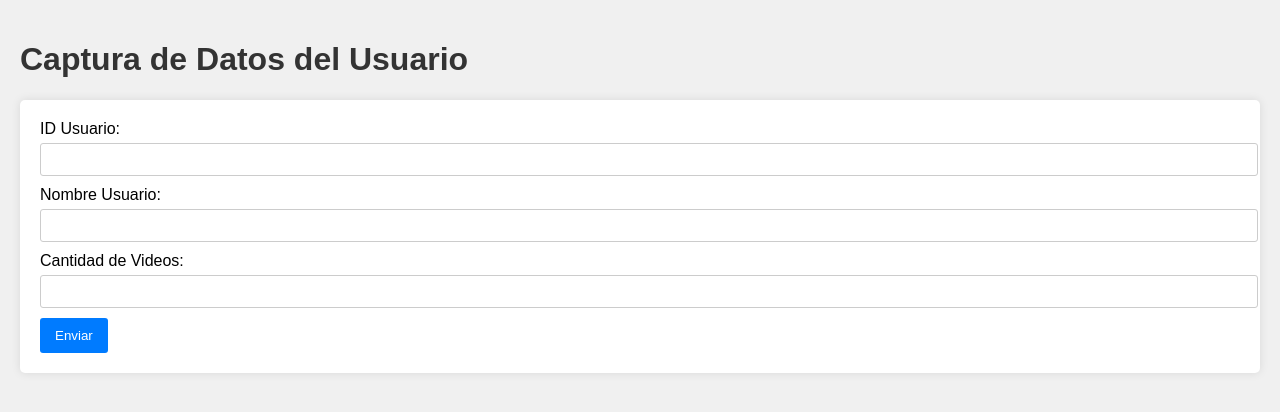
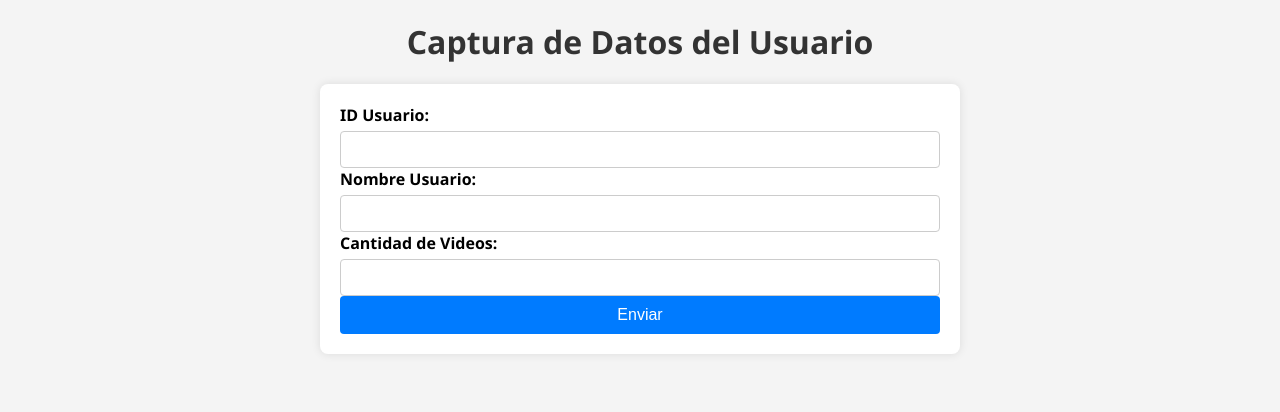
Before and after one commit to Delibes81/PfDjangoTecMi, a Django app: page /videos/captura_datos_usuario/ in a window 1280 px wide. Shown: the top 412 px of the page. Run offline with Django 5.2, Linux system fonts and the light colour scheme.

Commit message:
prueba 2

```diff
--- a/videos/static/css/styles.css
+++ b/videos/static/css/styles.css
@@ -1,59 +1,85 @@
 body {
-    font-family: Arial, sans-serif;
-    background-color: #f0f0f0;
+    font-family: 'Segoe UI', Tahoma, Geneva, Verdana, sans-serif;
+    background-color: #f4f4f4;
     margin: 0;
-    padding: 20px;
+    padding: 0;
 }
 
 h1, h2 {
     color: #333;
+    text-align: center;
+    margin-top: 20px;
 }
 
 form {
+    max-width: 600px;
+    margin: 20px auto;
+    padding: 20px;
     background-color: #fff;
-    padding: 20px;
-    border-radius: 5px;
+    border-radius: 8px;
     box-shadow: 0 0 10px rgba(0, 0, 0, 0.1);
 }
 
-label {
+form div {
+    margin-bottom: 15px;
+}
+
+form label {
     display: block;
     margin-bottom: 5px;
+    font-weight: bold;
 }
 
-input {
+form input[type="text"],
+form input[type="number"],
+form input[type="password"],
+form select {
     width: 100%;
-    padding: 8px;
-    margin-bottom: 10px;
+    padding: 10px;
     border: 1px solid #ccc;
-    border-radius: 3px;
+    border-radius: 4px;
+    box-sizing: border-box;
 }
 
-button {
-    padding: 10px 15px;
+form button {
+    width: 100%;
+    padding: 10px;
     background-color: #007bff;
     color: #fff;
     border: none;
-    border-radius: 3px;
+    border-radius: 4px;
     cursor: pointer;
+    font-size: 16px;
 }
 
-button:hover {
+form button:hover {
     background-color: #0056b3;
 }
 
 table {
-    width: 100%;
+    width: 80%;
+    margin: 20px auto;
     border-collapse: collapse;
-    margin-top: 20px;
+    background-color: #fff;
+    box-shadow: 0 0 10px rgba(0, 0, 0, 0.1);
 }
 
-th, td {
-    border: 1px solid #ccc;
+table th, table td {
     padding: 10px;
+    border: 1px solid #ddd;
     text-align: left;
 }
 
-th {
-    background-color: #f0f0f0;
+table th {
+    background-color: #007bff;
+    color: #fff;
+    font-weight: bold;
 }
+
+table tr:nth-child(even) {
+    background-color: #f2f2f2;
+}
+
+table tr:hover {
+    background-color: #e9ecef;
+}
```
Also changed, not shown: Pro_Gol.sqlite3.
